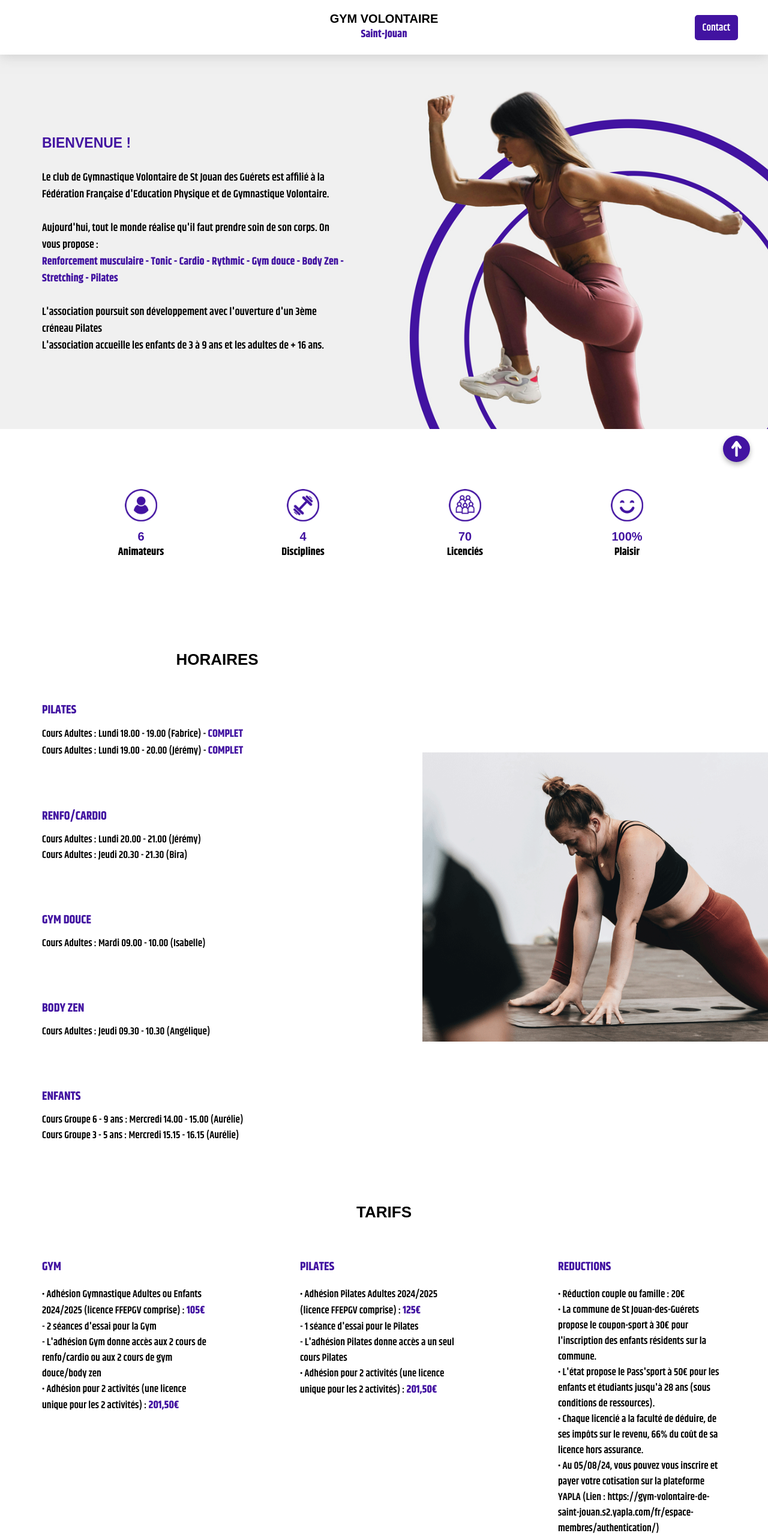
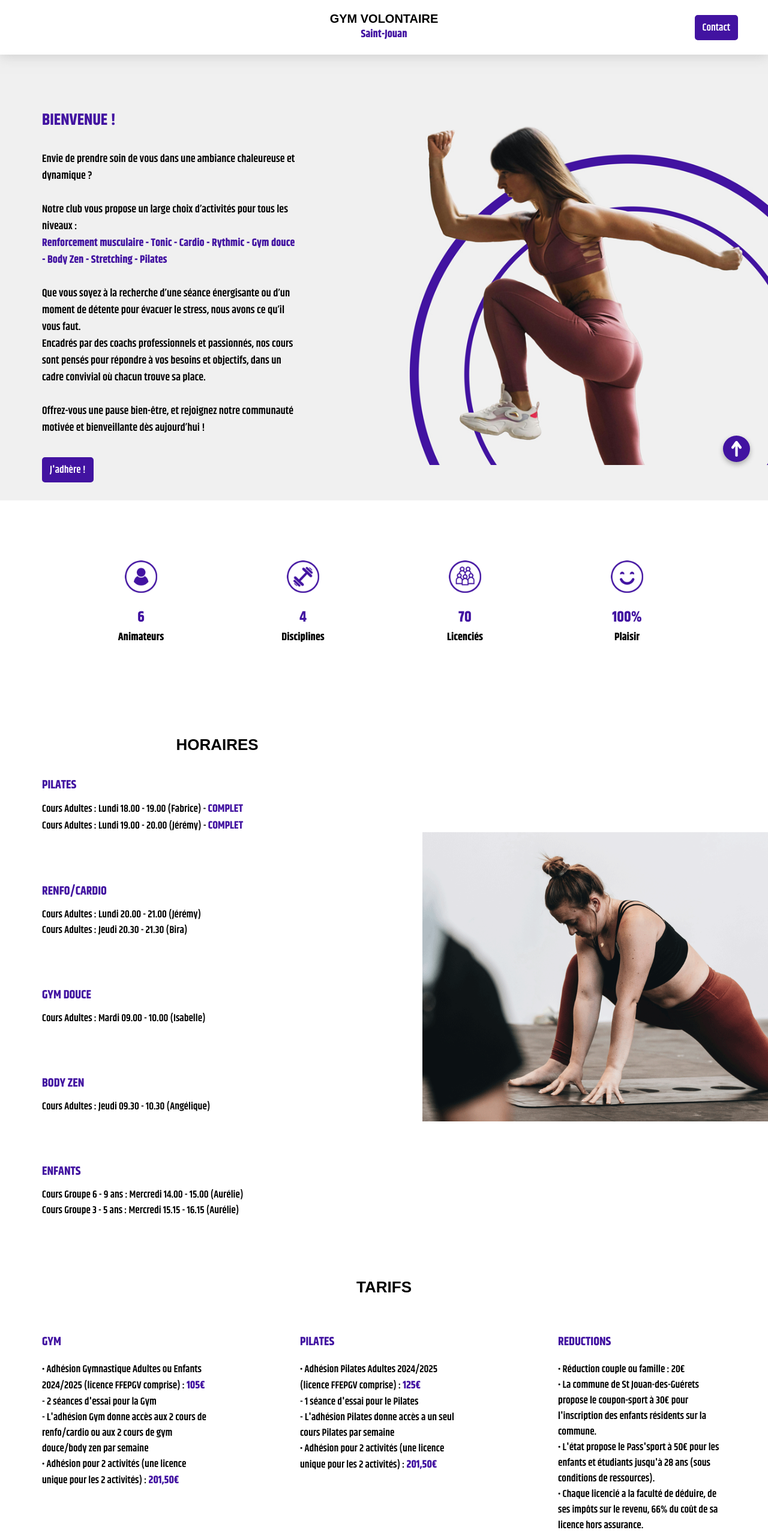
Before and after one commit to Rmine35/Site-gym-volontaire, a plain HTML site: page index.html in a window 1280 px wide. Shown: the top 2560 px of the page at 60% size. Drawn offline with Linux system fonts and the light colour scheme; a web font is replaced by a local one.

Commit message:
modifications textes et ajout btn adhérer

```diff
--- a/index.html
+++ b/index.html
@@ -12,7 +12,7 @@
     <link rel="preconnect" href="https://fonts.googleapis.com">
     <link rel="preconnect" href="https://fonts.gstatic.com" crossorigin>
     <link href="https://fonts.googleapis.com/css2?family=Agdasima:wght@400;700&family=Archivo:ital,wght@0,800;1,800&family=Khand:wght@300;400;500;600;700&family=Tomorrow:ital,wght@0,100;0,200;0,300;0,400;0,500;0,600;0,700;0,800;0,900;1,100;1,200;1,300;1,400;1,500;1,600;1,700;1,800;1,900&display=swap" rel="stylesheet">
-    <script src="/index.js"></script>
+    <script src="index.js"></script>
 </head>
 
 <body>
@@ -24,26 +24,30 @@
 <header>
     <div class="titre-site">
         <h1>GYM VOLONTAIRE</h1>
-        <h2>Saint-Jouan</h2>
+        <div class="SJ"><h1>Saint-Jouan</h1></div>
     </div>
 </header>
 
-<a id="top"></a>
-<a href="#top" class="scroll-to-top"><img src="/sources/img/arrow.png" alt="fleche" id="arrow"></a>
+<div id="top"></div>
+<a href="#top" class="scroll-to-top"><img src="sources/img/arrow.png" alt="fleche" id="arrow"></a>
 
-<a href="#contact" class="contact-btn-tel"><img src="/sources/img/tel-icon.png" alt="icone tel"></a>
+<a href="#contact" class="contact-btn-tel"><img src="sources/img/tel-icon.png" alt="icone tel"></a>
 
 <section>
     <div class="welcome">
         <div class="welcometext">
-        <h3>BIENVENUE !</h3>
-        <p>Le club de Gymnastique Volontaire de St Jouan des Guérets est affilié à la Fédération Française d'Education Physique et de Gymnastique Volontaire. <br><br>
+        <h2>BIENVENUE !</h2>
+        <!--<p>Le club de Gymnastique Volontaire de St Jouan des Guérets est affilié à la Fédération Française d'Education Physique et de Gymnastique Volontaire. <br><br>
             Aujourd'hui, tout le monde réalise qu'il faut prendre soin de son corps. On vous propose :<div class="purpletext">Renforcement musculaire - Tonic - Cardio - Rythmic - Gym douce - Body Zen - Stretching - Pilates<br><br></div>
             L'association poursuit son développement avec l'ouverture d'un 3ème créneau Pilates<br>
-            L'association accueille les enfants de 3 à 9 ans et les adultes de + 16 ans.</p>
-        </div>
+            L'association accueille les enfants de 3 à 9 ans et les adultes de + 16 ans.</p>-->
+            <p>Envie de prendre soin de vous dans une ambiance chaleureuse et dynamique ? <br><br>Notre club vous propose un large choix d’activités pour tous les niveaux :<div class="purpletext">Renforcement musculaire - Tonic - Cardio - Rythmic - Gym douce - Body Zen - Stretching - Pilates<br><br></div>
+                Que vous soyez à la recherche d’une séance énergisante ou d’un moment de détente pour évacuer le stress, nous avons ce qu’il vous faut. <br>Encadrés par des coachs professionnels et passionnés, nos cours sont pensés pour répondre à vos besoins et objectifs, dans un cadre convivial où chacun trouve sa place.
+                <br><br>Offrez-vous une pause bien-être, et rejoignez notre communauté motivée et bienveillante dès aujourd’hui !</p>
+                <button class="btn-ad" onclick="window.open('https://gym-volontaire-de-saint-jouan.s2.yapla.com/fr/espace-membres/adhesion/', '_blank')">J'adhère !</button>
+            </div>
          <div class="sportgirl">
-            <img src="/sources/img/femme-sport.jpg" alt="femme-sport">
+            <img src="sources/img/femme-sport.jpg" alt="femme-sport">
         </div>
     </div>
 </section>
@@ -52,23 +56,23 @@
 <section>
     <div class="chiffre-cles">
         <div class="card-chiffre-cle">
-            <img src="/sources/img/anim.png" alt="icone animateur">
-            <h4>6</h4>
+            <img src="sources/img/anim.png" alt="icone animateur">
+            <div class="chiffres"><p>6</p></div>
             <p>Animateurs</p>
         </div>
         <div class="card-chiffre-cle">
-            <img src="/sources/img/activité.png" alt="icone activités">
-            <h4>4</h4>
+            <img src="sources/img/activité.png" alt="icone activités">
+            <div class="chiffres"><p>4</p></div>
             <p>Disciplines</p>
         </div>
         <div class="card-chiffre-cle">
-            <img src="/sources/img/licencie.png" alt="icone licenciés">
-            <h4>70</h4>
+            <img src="sources/img/licencie.png" alt="icone licenciés">
+            <div class="chiffres"><p>70</p></div>
             <p>Licenciés</p>
         </div>
         <div class="card-chiffre-cle">
-            <img src="/sources/img/joie.png" alt="icone joie">
-            <h4>100%</h4>
+            <img src="sources/img/joie.png" alt="icone joie">
+            <div class="chiffres"><p>100%</p></div>
             <p>Plaisir</p>
         </div>
     </div>
@@ -80,35 +84,35 @@
 
 
         <div class="horaires-text">
-            <h5>HORAIRES</h5>
+            <h3>HORAIRES</h3>
             <div class="horaires-grid">
              <div>
-                <h6>PILATES</h6>
+                <h4>PILATES</h4>
                 <p>Cours Adultes : Lundi 18.00 - 19.00 (Fabrice) - <span class="purple">COMPLET</span><br>
                 Cours Adultes : Lundi 19.00 - 20.00 (Jérémy) - <span class="purple">COMPLET</span></p>
             </div>
             <div>
-                <h6>RENFO/CARDIO</h6>
+                <h4>RENFO/CARDIO</h4>
                 <p>Cours Adultes : Lundi 20.00 - 21.00 (Jérémy)<br>
                 Cours Adultes : Jeudi 20.30 - 21.30 (Bira)</p>
             </div>
             <div>
-                <h6>GYM DOUCE</h6>
+                <h4>GYM DOUCE</h4>
                 <p>Cours Adultes : Mardi 09.00 - 10.00 (Isabelle)</p>
             </div>
             <div>
-                <h6>BODY ZEN</h6>
+                <h4>BODY ZEN</h4>
                 <p>Cours Adultes : Jeudi 09.30 - 10.30 (Angélique)</p>
             </div>
             <div>
-                <h6>ENFANTS</h6>
+                <h4>ENFANTS</h4>
                 <p>Cours Groupe 6 - 9 ans : Mercredi 14.00 - 15.00 (Aurélie)<br>
                 Cours Groupe 3 - 5 ans : Mercredi 15.15 - 16.15 (Aurélie)</p>
             </div>
         </div>
         </div>
 
-        <img src="/sources/img/femme-yoga.png" alt="femme yoga">
+        <img src="sources/img/femme-yoga.png" alt="femme yoga">
     </div>
 </section>
 
@@ -117,29 +121,29 @@
 <section>
     <div class="tarifs">
     <div class="titre-tarifs">
-        <h5>TARIFS</h5>
+        <h3>TARIFS</h3>
     </div>
     <div class="tarifs-text">
         <div>
-            <h6>GYM</h6>
+            <h4>GYM</h4>
             <p> • Adhésion Gymnastique Adultes ou Enfants 2024/2025 (licence FFEPGV comprise) : <span class="purple">105€</span><br>
                 - 2 séances d'essai pour la Gym<br>
-                - L'adhésion Gym donne accès aux 2 cours de renfo/cardio ou aux 2 cours de gym douce/body zen<br>
+                - L'adhésion Gym donne accès aux 2 cours de renfo/cardio ou aux 2 cours de gym douce/body zen par semaine<br>
                 • Adhésion pour 2 activités (une licence unique pour les 2 activités) : <span class="purple">201,50€</span></p>
         </div>
         <div>
-            <h6>PILATES</h6>
+            <h4>PILATES</h4>
             <p> • Adhésion Pilates Adultes 2024/2025 (licence FFEPGV comprise) : <span class="purple">125€</span><br>
-                - 1 séance d'essai pour le Pilates<br>- L'adhésion Pilates donne accès a un seul cours Pilates<br>
+                - 1 séance d'essai pour le Pilates<br>- L'adhésion Pilates donne accès a un seul cours Pilates par semaine<br>
                 • Adhésion pour 2 activités (une licence unique pour les 2 activités) : <span class="purple">201,50€</span></p>
         </div>
 
         <div>
-        <h6>REDUCTIONS</h6>
+        <h4>REDUCTIONS</h4>
         <p>• Réduction couple ou famille : 20€ <br>
             • La commune de St Jouan-des-Guérets propose le coupon-sport à 30€ pour l'inscription des enfants résidents sur la commune.<br>• L'état propose le Pass'sport à 50€ pour les enfants et étudiants jusqu'à 28 ans (sous conditions de ressources).<br>
             • Chaque licencié a la faculté de déduire, de ses impôts sur le revenu, 66% du coût de sa licence hors assurance.<br>
-            • Au 05/08/24, vous pouvez vous inscrire et payer votre cotisation sur la plateforme YAPLA (Lien : https://gym-volontaire-de-saint-jouan.s2.yapla.com/fr/espace-membres/authentication/)</p>
+            </p>
         </div>
     </div>
 </div>
@@ -150,11 +154,11 @@
 <section>
     <div class="informations">
         <div class="element">
-        <img src="/sources/img/homme-planche.jpg" alt="homme-planche">
+        <img src="sources/img/homme-planche.jpg" alt="homme-planche">
     </div>
     <div class="element">
         <div class="informations-text">
-            <h5>INFORMATIONS</h5>
+            <h3>INFORMATIONS</h3>
             <p>Cours pour les adultes la 1ère semaine des vacances scolaires (sauf Noël).<br><br>
 
                 Le certificat médical n'est plus obligatoire (Très recommandé à partir de 75 ans).<br><br>
@@ -172,7 +176,7 @@
 <div id="contact"></div>
 <section>
     <div class="citation">
-    <h5>“Prenez soin de votre corps car c’est le seul endroit où vous êtes obligés de vivre”</h5>
+    <h3>“Prenez soin de votre corps car c’est le seul endroit où vous êtes obligés de vivre”</h3>
     <p>-JIM ROHN-</p>
 </div>
 </section>
@@ -183,9 +187,9 @@
     <div class="footer">
 
         <div class="contact">
-            <h5>CONTACT</h5>
+            <h3>CONTACT</h3>
             <div class="mail">
-                <img src="/sources/img/arobase.png" alt="arobase">
+                <img src="sources/img/arobase.png" alt="arobase">
                 <a href="mailto:gymvolontaire.035059@gmail.com">
                     gymvolontaire.035059@gmail.com
                 </a>
@@ -193,7 +197,7 @@
             <div class="roles">
                 <p><span class="purpletext">Président :</span> Pascal Reul</p>
                 <div class="tel">
-                    <img src="/sources/img/tel.png" alt="tel">
+                    <img src="sources/img/tel.png" alt="tel">
                     <a href="tel:+33676334941">06.76.33.49.41</a>
 
                 </div>
@@ -201,7 +205,7 @@
             <div class="roles">
                 <p><span class="purpletext">Secrétaire :</span> Sylvie Santoni</p>
                 <div class="tel">
-                    <img src="/sources/img/tel.png" alt="tel">
+                    <img src="sources/img/tel.png" alt="tel">
                     <a href="tel:+33616391180">06.16.39.11.80</a>
 
                 </div>
@@ -209,7 +213,7 @@
         </div>
         <div class="lieux">
             <div class="lieux-text">
-                <h5>LIEUX</h5>
+                <h3>LIEUX</h3>
                 <p><span class="purpletext">Salle du Dojo - Complexe sportif &<br>Salle des Loisirs (côté Stade de foot)</span><br>
                     Rue du Fougeray<br><br><span class="purpletext">Maison du Temps Libre</span><br>
                     33 rue de Rennes<br>
--- a/index.js
+++ b/index.js
@@ -100,7 +100,7 @@ document.addEventListener('DOMContentLoaded', () => {
             }
         });
     }, {
-        threshold: 0.6 // 30% visible pour déclencher
+        threshold: 0.4 // 30% visible pour déclencher
     });
 
     observer.observe(horairesSection);
--- a/style.css
+++ b/style.css
@@ -57,8 +57,7 @@ h1 {
     color: black;
     font-size: 20px;
 }
-
-h2{
+.SJ h1{
     font-family: "Khand", sans-serif;
     color: #4213A1;
     margin: 0;
@@ -113,6 +112,8 @@ h2{
 
 }
 
+
+
 @media (min-width: 1024px) {
     .contact-btn {
         display: block;
@@ -139,10 +140,10 @@ SECTION 1
     padding-top: 100px;
 }
 
-h3{
+h2{
     text-align: left;
     color: #4213A1;
-    font-size: 20px;
+    font-size: 25px;
     padding-bottom: 30px;
     margin: 0;
 }
@@ -173,15 +174,31 @@ h3{
 .sportgirl img{
     display: block;
     width: 100%;
-    padding-top: 50px;
 }
+
+.btn-ad{
+    margin-top: 50px;
+    font-family: "Khand", sans-serif;
+    font-weight: 600;
+    padding: 5px 10px;
+    background-color: #4213A1;
+    color: white;
+    border-radius: 5px;
+    text-decoration: none;
+    font-size: 17px;
+    cursor: pointer;
+    border: 3px solid #4213A1;
+    transition: background-color 0.3s ease;
+}
+
+
 
  @media (min-width: 915px) {
     .welcome{
         flex-direction: row;
         align-items: center;
         width: auto;
-        gap: 20px;
+        gap:100px;
     }
 
     .sportgirl img{
@@ -195,11 +212,22 @@ h3{
 }
 
 @media (min-width: 1024px) {
+    .welcome{
+        padding-top: 150px;
+    }
+    .btn-ad{
+        margin-top: 35px;
+    }
+    .btn-ad:hover{
+        background-color: #f0f0f0;
+        color: #4213A1;
+        border: 3px solid #4213A1;
+    }
     .sportgirl img{
         width: 80vh;
     }
-    h3{
-        font-size: 23px;
+    h2{
+        font-size: 27px;
     }
     .welcometext{
         font-size: 18px;
@@ -222,7 +250,7 @@ SECTION
     padding: 70px 20px; /* Espace intérieur autour de la grille */
 }
 
-h4{
+.chiffres p{
     font-family: "Tomorrow", sans-serif;
     color: #4213A1;
     font-size: 20px;
@@ -243,6 +271,10 @@ h4{
 @media (min-width: 1024px) {
     .card-chiffre-cle img{
         width: 20%;
+    }
+    .chiffres p{
+        margin-top: 18px;
+        font-size: 25px;
     }
     .chiffre-cles{
         padding: 100px 100px;
@@ -274,7 +306,7 @@ SECTION
       display: block;
     }
 
-h5{
+h3{
     font-family: "Tomorrow", sans-serif;
     font-size: 26px;
     color: black;
@@ -286,7 +318,7 @@ h5{
     margin: 0px 30px 70px 30px
 }
 
-h6{
+h4{
     font-family: "Khand", sans-serif;
     font-weight: 900;
     color: #4213A1;
@@ -353,7 +385,7 @@ SECTION
     margin: auto 30px; /* Centre horizontalement */
     padding: 70px 0px;/* Optionnel, limite la largeur du bloc */
 }
-.titre-tarifs h5{
+.titre-tarifs h3{
     text-align: center;
     margin: 0;
 }
@@ -435,7 +467,7 @@ SECTION
 
 }
 
-.informations-text h5{
+.informations-text h3{
     text-align: center;
     margin-top: 50px;
 }
@@ -447,7 +479,7 @@ SECTION
         margin: 0;
     }
 
-    .informations-text h5{
+    .informations-text h3{
         margin: 0
     }
     .informations{
@@ -472,7 +504,7 @@ SECTION
 }
 
 
-.citation h5 {
+.citation h3 {
     color: #4213A1;
     font-family: "Khand", sans-serif;
     font-style: italic;
@@ -491,7 +523,7 @@ SECTION
     .citation{
         margin: 50px 70px 100px 70px;
     }
-    .citation h5{
+    .citation h{
         font-size: 25px;
     }
     .citation p{
@@ -526,7 +558,7 @@ FOOTER
 .contact p{
     font-size: 18px;
 }
-.contact h5{
+.contact h3{
     font-size: 23px;
     text-align: left;
     margin-bottom: 30px;
@@ -610,7 +642,7 @@ FOOTER
     padding: 0 30px 30px 30px;
 }
 
-.lieux h5{
+.lieux h3{
     font-size: 23px;
     text-align: left;
     margin-bottom: 30px;
```
